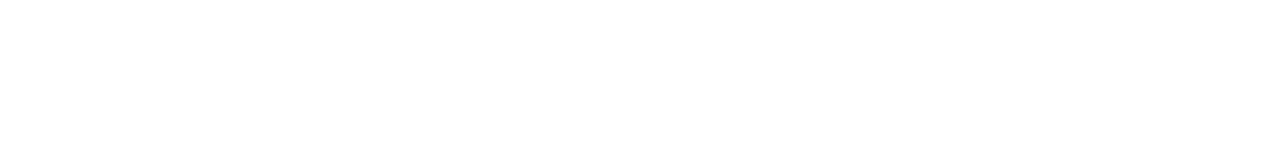
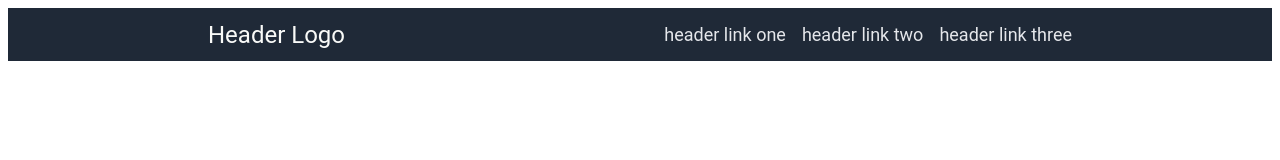
Before and after one commit to peter-mowen/odin-landing-page, a plain HTML site: page index.html in a window 1280 px wide. Drawn offline with Linux system fonts and the light colour scheme.

Commit message:
Add navbar

```diff
--- a/index.html
+++ b/index.html
@@ -7,6 +7,15 @@
   <link rel="stylesheet" href="style.css">
 </head>
 <body>
-
+  <div class="header">
+    <nav>
+      <div class="hero-logo">Header Logo</div>
+      <ul>
+        <li><a href="#" class="header-link">header link one</a></li>
+        <li><a href="#" class="header-link">header link two</a></li>
+        <li><a href="#" class="header-link">header link three</a></li>
+      </ul>
+    </nav>
+  </div>
 </body>
 </html>
--- a/style.css
+++ b/style.css
@@ -0,0 +1,40 @@
+* {
+  box-sizing: border-box;
+}
+
+body {
+  font-family: Roboto, sans-serif;
+}
+
+.header {
+  background: #1F2937;
+}
+
+.hero-logo {
+  font-size: 24px;
+  color: #F9FAF8;
+}
+
+nav {
+  display: flex;
+  justify-content: space-between;
+  align-items: center;
+  padding-left: 200px;
+  padding-right: 200px;
+
+  ul {
+    list-style: none;
+    padding: 0;
+    display: flex;
+    gap: 16px;
+  }
+
+  a {
+    text-decoration: none;
+  }
+}
+
+.header-link {
+  font-size: 18px;
+  color: #E5E7EB;
+}
```
